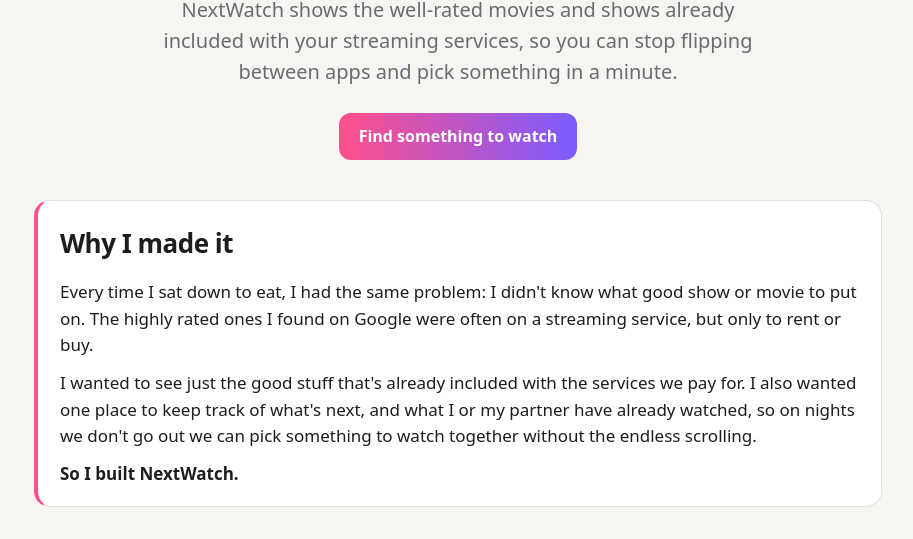
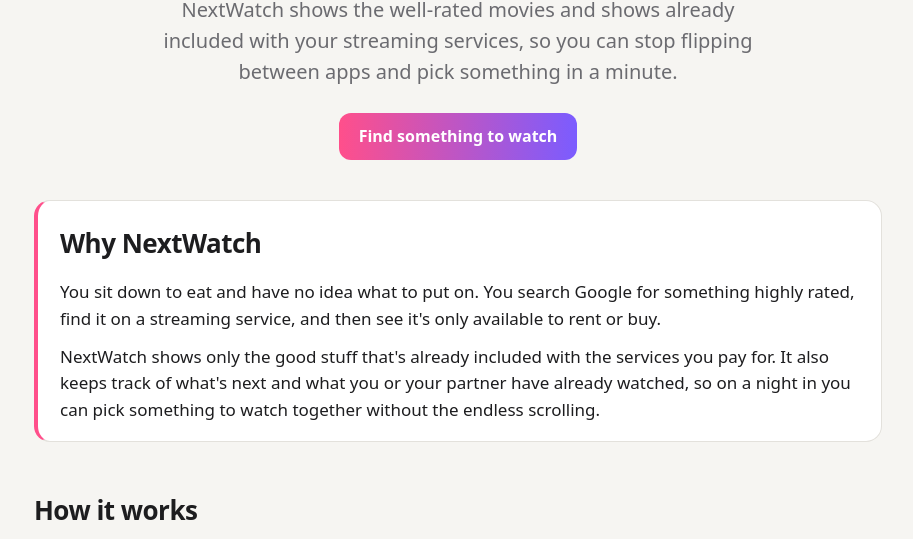
Before and after one commit to sanjudongol/NextWatch, a website: page about.html in a window 1280 px wide. Shown: the part 261-800 px from the top of the page, without its empty margins (182-1095 px from the left). Drawn offline with Linux system fonts and the light colour scheme.

Commit message:
About: make the story about the reader, not the maker
Co-Authored-By: Claude Opus 5.5 <noreply@anthropic.com>
Claude-Session: https://claude.ai/code/session_0113WzQAmXY4JZbVEdbYHuTX

```diff
--- a/about.html
+++ b/about.html
@@ -38,8 +38,8 @@ h2{font-size:26px;letter-spacing:-.02em;margin:0 0 16px}
 .install b{color:var(--tx)}
 .end{text-align:center}
 .story{background:var(--card);border:1px solid var(--bd);border-left:4px solid var(--g1);border-radius:16px;padding:22px 22px 18px;margin-bottom:48px}
-.story p{margin:0 0 12px;font-size:17px}
-.story .sign{font-weight:700;margin:0}
+.story p{margin:0 0 12px;font-size:17px}.story p:last-child{margin:0}
+
 footer{margin-top:40px;color:var(--mu);font-size:13px;text-align:center}
 @media (max-width:700px){.steps,.feats{grid-template-columns:1fr}.hero{padding:36px 0 28px}nav .cta{padding:9px 14px;font-size:14px}}
 </style>
@@ -58,10 +58,9 @@ footer{margin-top:40px;color:var(--mu);font-size:13px;text-align:center}
   </section>
 
   <section class="story">
-    <h2>Why I made it</h2>
-    <p>Every time I sat down to eat, I had the same problem: I didn't know what good show or movie to put on. The highly rated ones I found on Google were often on a streaming service, but only to rent or buy.</p>
-    <p>I wanted to see just the good stuff that's already included with the services we pay for. I also wanted one place to keep track of what's next, and what I or my partner have already watched, so on nights we don't go out we can pick something to watch together without the endless scrolling.</p>
-    <p class="sign">So I built NextWatch.</p>
+    <h2>Why NextWatch</h2>
+    <p>You sit down to eat and have no idea what to put on. You search Google for something highly rated, find it on a streaming service, and then see it's only available to rent or buy.</p>
+    <p>NextWatch shows only the good stuff that's already included with the services you pay for. It also keeps track of what's next and what you or your partner have already watched, so on a night in you can pick something to watch together without the endless scrolling.</p>
   </section>
 
   <section>
```
